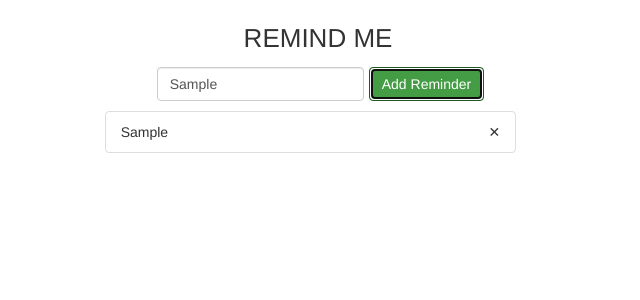
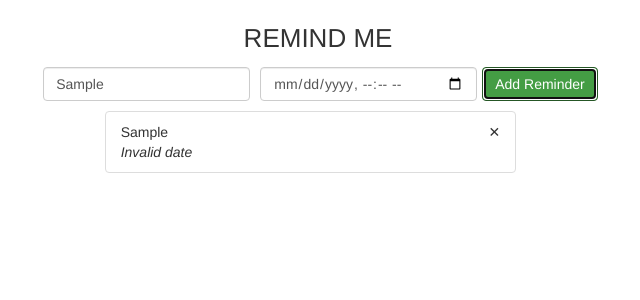
Before and after one commit to Ogenyi25/remindMe, a React (Create React App) app: page / in a window 1280 px wide. Both pictures are taken after typing "Sample" into the empty fields and a click on the button "Add Reminder". Shown: the top 300 px of the page, without its empty margins (322-962 px from the left). Built offline with nearby package versions, Linux system fonts and the light colour scheme.

Commit message:
added reminder dates so that users can have a specific date to accomplish task

```diff
--- a/package.json
+++ b/package.json
@@ -6,6 +6,7 @@
     "@testing-library/jest-dom": "^4.2.4",
     "@testing-library/react": "^9.5.0",
     "@testing-library/user-event": "^7.2.1",
+    "moment": "^2.24.0",
     "react": "^16.13.1",
     "react-dom": "^16.13.1",
     "react-redux": "^7.2.0",
--- a/src/actions/index.js
+++ b/src/actions/index.js
@@ -1,9 +1,10 @@
 import { ADD_REMINDER, DELETE_REMINDER } from '../constants';
 
-export const addReminder = (text) => {
+export const addReminder = (text, dueDate) => {
     const action = {
         type: ADD_REMINDER,
-        text
+        text,
+        dueDate
     }
     console.log('action in addReminder', action);
     return action;
--- a/src/components/App.jsx
+++ b/src/components/App.jsx
@@ -1,18 +1,21 @@
 import React, { Component } from 'react';
 import { connect } from 'react-redux';
 import { addReminder, deleteReminder } from '../actions';
+import moment from 'moment';
 
 
 class App extends Component {
     constructor(props) {
         super(props);
         this.state = {
-            text: ''
+            text: '',
+            dueDate: ''
         }
     }
 
     addReminder() {
-        this.props.addReminder(this.state.text);
+        console.log('this.state.dueDate', this.state.dueDate);
+        this.props.addReminder(this.state.text, this.state.dueDate);
     }
 
     deleteReminder(id) {
@@ -27,10 +30,13 @@ class App extends Component {
                     reminders.map(reminder => {
                         return (
                             <li key={reminder.id} className="list-group-item">
-                                <div className="list-item">{reminder.text}</div>
+                                <div className="list-item">
+                                    <div>{reminder.text}</div>
+                                    <div><em>{moment(new Date(reminder.dueDate)).fromNow()}</em></div>
+                                </div>
                                 <div
-                                className="list-item delete-button"
-                                onClick={() => this.deleteReminder(reminder.id)}
+                                    className="list-item delete-button"
+                                    onClick={() => this.deleteReminder(reminder.id)}
                                 >
                                     &#x2715;
                                 </div>
@@ -56,6 +62,13 @@ class App extends Component {
                             placeholder="I have to ..."
                             onChange={event => this.setState({ text: event.target.value })}
                         />
+
+                        <input
+                            className="form-control"
+                            type="datetime-local"
+                            onChange={event => this.setState({ dueDate: event.target.value })}
+                        />
+
                     </div>
                     <button
                         type="button"
@@ -65,7 +78,7 @@ class App extends Component {
                         Add Reminder
                     </button>
                 </div>
-                {this.renderReminders() }
+                {this.renderReminders()}
             </div>
         )
     }
--- a/src/index.css
+++ b/src/index.css
@@ -23,4 +23,5 @@
   .delete-button {
       float: right;
       padding-left: 5px;
+      cursor: pointer;
   }
--- a/src/reducers/index.js
+++ b/src/reducers/index.js
@@ -1,9 +1,11 @@
 import { ADD_REMINDER, DELETE_REMINDER } from '../constants';
 
 const reminder = (action) => {
+    let {text, dueDate} = action;
     return {
-        text: action.text,
-        id: Math.random()
+        id: Math.random(),
+        text,
+        dueDate
     }
 }
 
```
Also changed, not shown: 1 other file (tests, documents, lock files or other folders).
